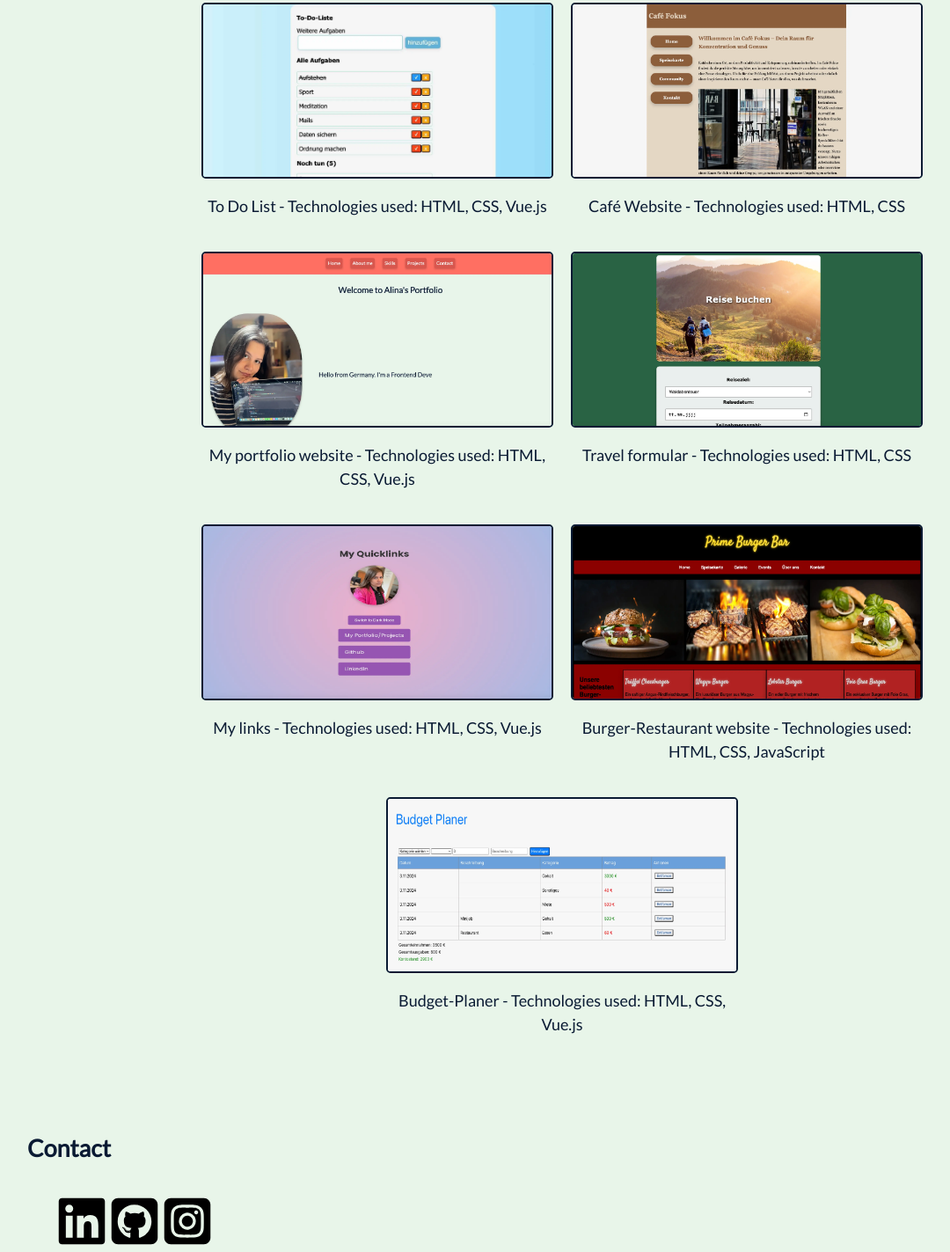
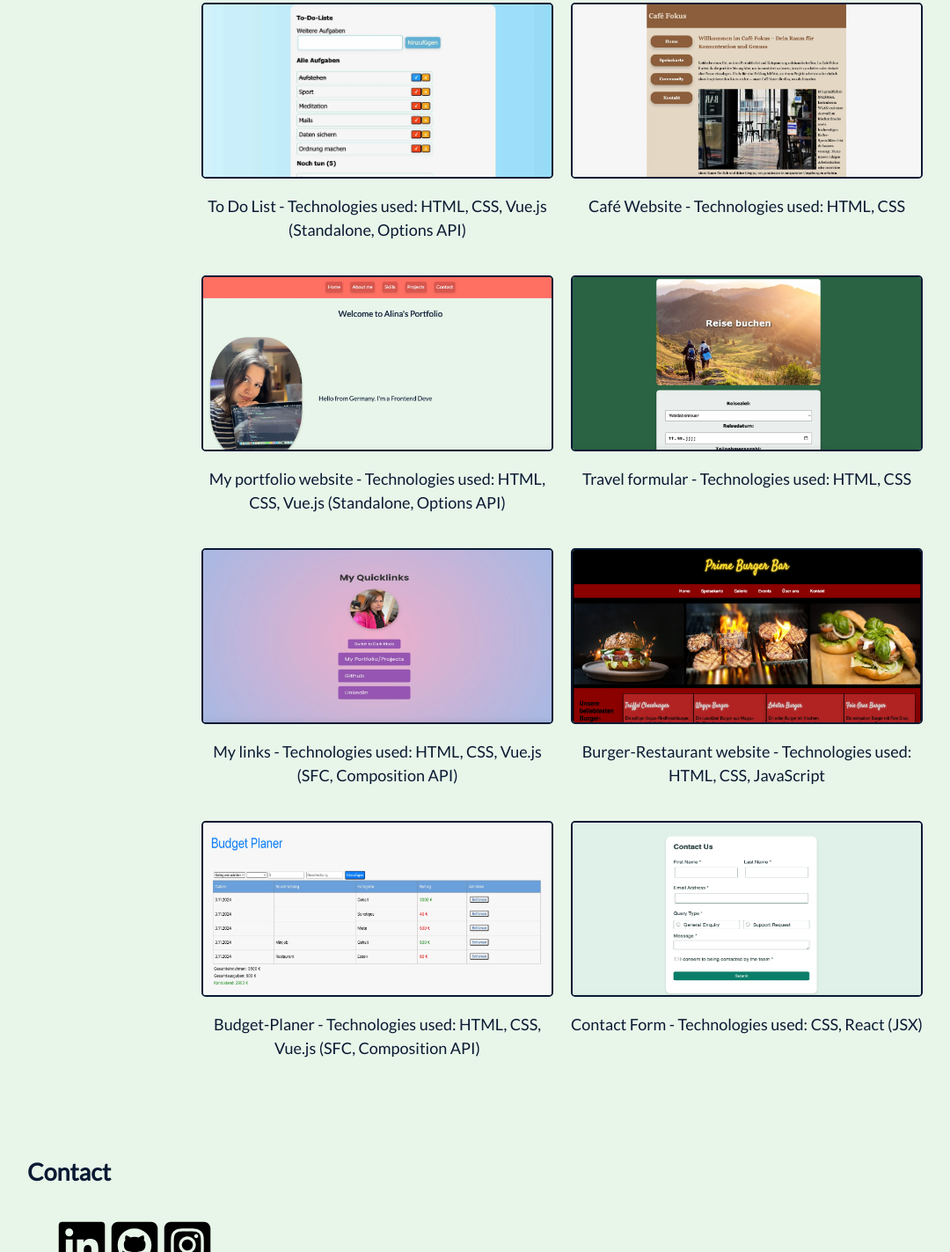
Before and after one commit to lina98st/alina.dev, a plain HTML site: page index.html in a window 1280 px wide. Shown: the part 2162-3585 px from the top of the page at 88% size, without its empty margins (1-1081 px from the left). Drawn offline with Linux system fonts and the light colour scheme.

Commit message:
Initial commit

```diff
--- a/index.html
+++ b/index.html
@@ -71,7 +71,7 @@
                 <div class="projects-container">
                     <a href="projekte/todo/index.html">
                         <img src="img/todo_projekt.webp" alt="To Do Liste App" width="400" height="200">
-                        <p>To Do List - Technologies used: HTML, CSS, Vue.js</p>
+                        <p>To Do List - Technologies used: HTML, CSS, Vue.js (Standalone, Options API)</p>
                     </a>
                     <a href="projekte/cafe/cafe.html">
                         <img src="img/cafe_projekt.webp" alt="Study Cafe App" width="400" height="200">
@@ -79,7 +79,7 @@
                     </a>
                     <a href="index.html">
                         <img src="img/portfolio.webp" alt="My portfolio" width="400" height="200">
-                        <p>My portfolio website - Technologies used: HTML, CSS, Vue.js</p>
+                        <p>My portfolio website - Technologies used: HTML, CSS, Vue.js (Standalone, Options API)</p>
                     </a>
                     <a href="projekte/formular/formular.html">
                         <img src="img/formular_projekt.webp" alt="Reiseformular" width="400" height="200">
@@ -87,7 +87,7 @@
                     </a>
                     <a href="https://lina98st.github.io/myquicklinks-vu/">
                         <img src="img/quicklinks.webp" alt="My Quicklinks" width="400" height="200">
-                        <p>My links - Technologies used: HTML, CSS, Vue.js</p>
+                        <p>My links - Technologies used: HTML, CSS, Vue.js (SFC, Composition API)</p>
                     </a>
                     <a href="https://lina98st.github.io/burger-bar/">
                         <img src="img/burgerbar.webp" alt="Burger Bar" width="400" height="200">
@@ -95,7 +95,11 @@
                     </a>
                     <a href="https://lina98st.github.io/budgetplaner/">
                         <img src="img/budgetplaner.webp" alt="Budget Planer App" width="400" height="200">
-                        <p>Budget-Planer - Technologies used: HTML, CSS, Vue.js</p>
+                        <p>Budget-Planer - Technologies used: HTML, CSS, Vue.js (SFC, Composition API)</p>
+                    </a>
+                    <a href="https://lina98st.github.io/contact-form/">
+                        <img src="img/contact-form.webp" alt="Contact Form" width="400" height="200">
+                        <p>Contact Form - Technologies used: CSS, React (JSX)</p>
                     </a>
                 </div>
             </div>
```
Also changed, not shown: img/contact-form.webp (added), 1 other file.
